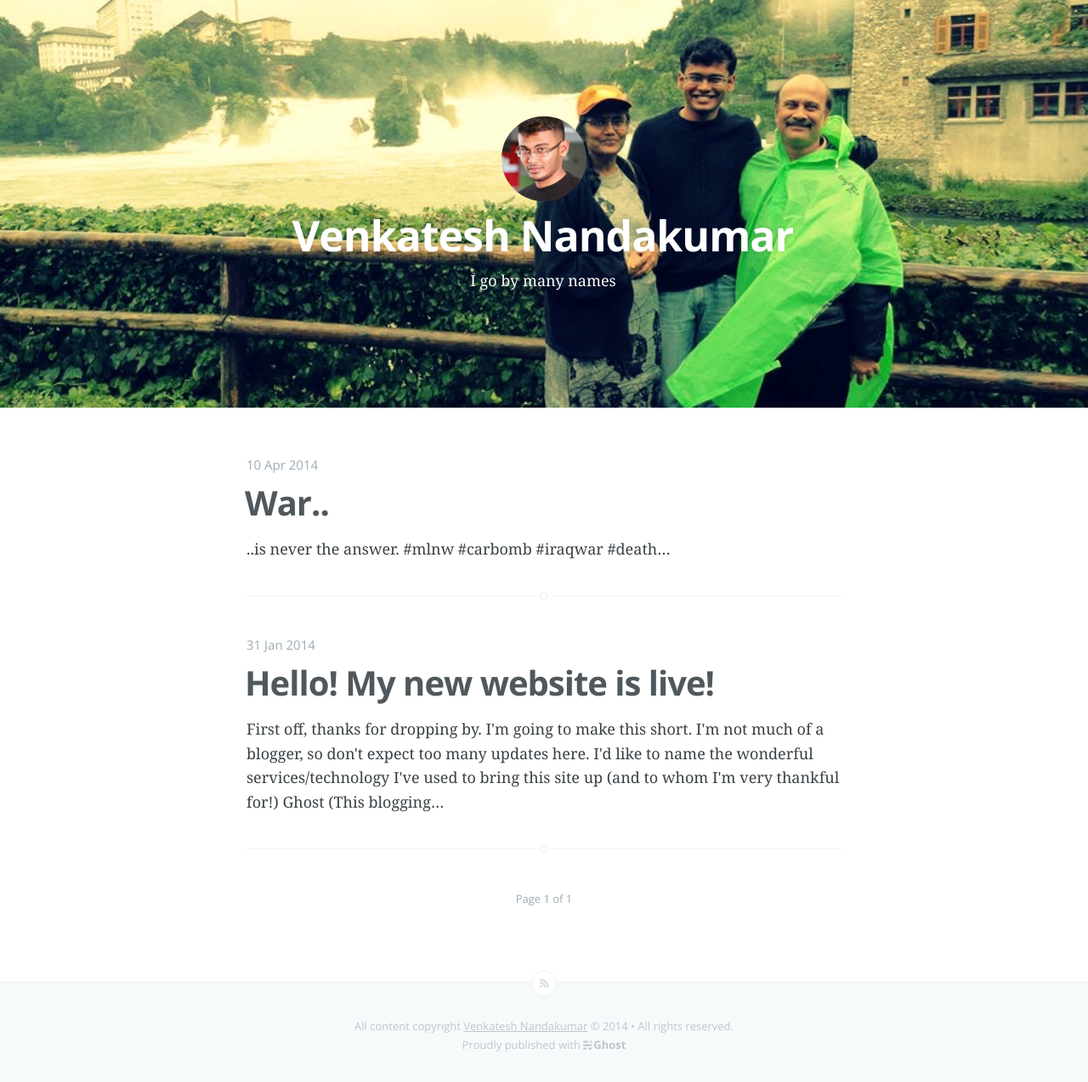
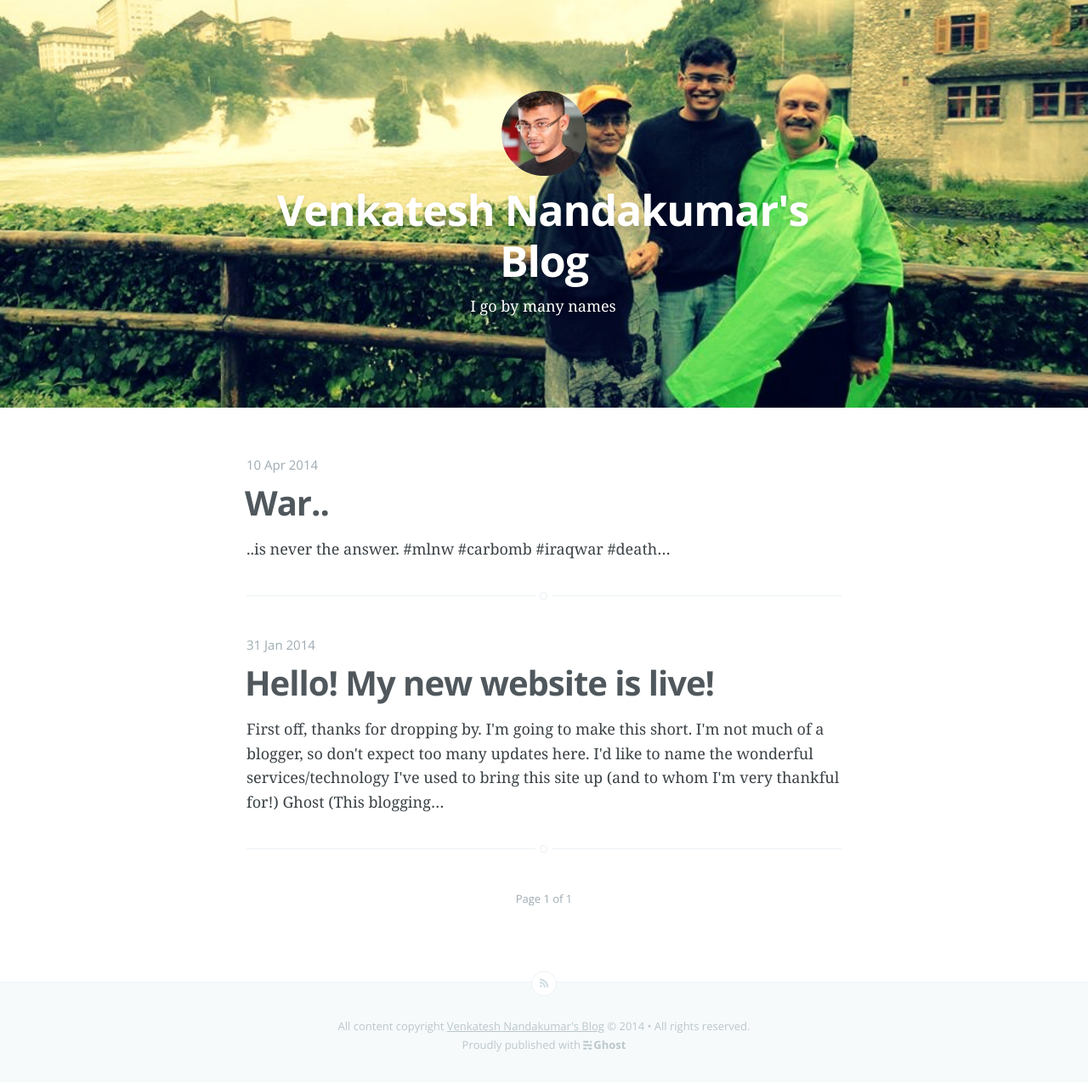
Before and after one commit to vnkatesh/blog, a plain HTML site: page index.html in a window 1280 px wide. Shown: the whole page at 85% size. Drawn offline with nearby package versions, Linux system fonts and the light colour scheme.

Commit message:
Blog update at 2014-04-22 22:49:41

```diff
--- a/index.html
+++ b/index.html
@@ -5,17 +5,20 @@
     <meta charset="utf-8" />
     <meta http-equiv="X-UA-Compatible" content="IE=edge" />
 
+
     <meta property="og:title" content="Venkatesh Nandakumar's Blog" />
+    <meta property="og:description" content="I'm a student-researcher for the Computer Engineering group at Bahen Centre for Information Technology. I love working on large-scale systems and software design!"/>
+    <meta property="og:image" content="http://venkatesh.ca/img/venkatesh.jpg" />
     <meta property="og:type" content="blog" />
-    <meta property="og:url" content="http://blog.venkatesh.ca" />
-    <meta property="og:image" content="http://venkatesh.ca/img/venkatesh.jpg" />
-    <meta property="og:site_name" content="Venkatesh Nandakumar's Blog" />
+
+    <meta property="og:site_name" content="Venkatesh Nandakumar&#x27;s Blog">
+    <meta property="og:locale" content="en_US">
+    <meta property="og:url" content="http://venkatesh.ca/"/>
     <meta property="fb:admins" content="594564446"/>
     <meta property="og:email" content="venkatesh88+website@gmail.com"/>
-    <meta property="og:description" content="I'm a student-researcher for the Computer Engineering group at Bahen Centre for Information Technology. I love working on large-scale systems and software design!"/>
 
 
-    <title>Venkatesh Nandakumar</title>
+    <title>Venkatesh Nandakumar's Blog</title>
     <meta name="description" content="I go by many names" />
 
     <meta name="HandheldFriendly" content="True" />
@@ -30,7 +33,7 @@
 
 
     <meta name="generator" content="Ghost 0.4" />
-<link rel="alternate" type="application/rss+xml" title="Venkatesh Nandakumar" href="/rss/">
+<link rel="alternate" type="application/rss+xml" title="Venkatesh Nandakumar&#x27;s Blog" href="/rss/">
 <link rel="canonical" href="http://venkatesh.ca/" />
 
     <script>
@@ -55,7 +58,7 @@ ga('send', 'pageview');
     <div class="vertical">
         <div class="site-head-content inner">
             <a class="blog-logo" href="http://venkatesh.ca"><img src="/content/images/2014/Jan/venkatesh.png" alt="Blog Logo" /></a>
-            <h1 class="blog-title">Venkatesh Nandakumar</h1>
+            <h1 class="blog-title">Venkatesh Nandakumar&#x27;s Blog</h1>
             <h2 class="blog-description">I go by many names</h2>
         </div>
     </div>
@@ -105,7 +108,7 @@ ga('send', 'pageview');
     <footer class="site-footer">
         <a class="subscribe icon-feed" href="http://blog.venkatesh.ca/rss/"><span class="tooltip">Subscribe!</span></a>
         <div class="inner">
-             <section class="copyright">All content copyright <a href="http://venkatesh.ca/">Venkatesh Nandakumar</a> &copy; 2014 &bull; All rights reserved.</section>
+             <section class="copyright">All content copyright <a href="http://venkatesh.ca/">Venkatesh Nandakumar&#x27;s Blog</a> &copy; 2014 &bull; All rights reserved.</section>
              <section class="poweredby">Proudly published with <a class="icon-ghost" href="http://ghost.org">Ghost</a></section>
         </div>
     </footer>
```
Also changed, not shown: hello-my-new-website-is-live/index.html (+17 -8 lines), rss/index.html (+1 -1 lines), war/index.html (+17 -8 lines).
